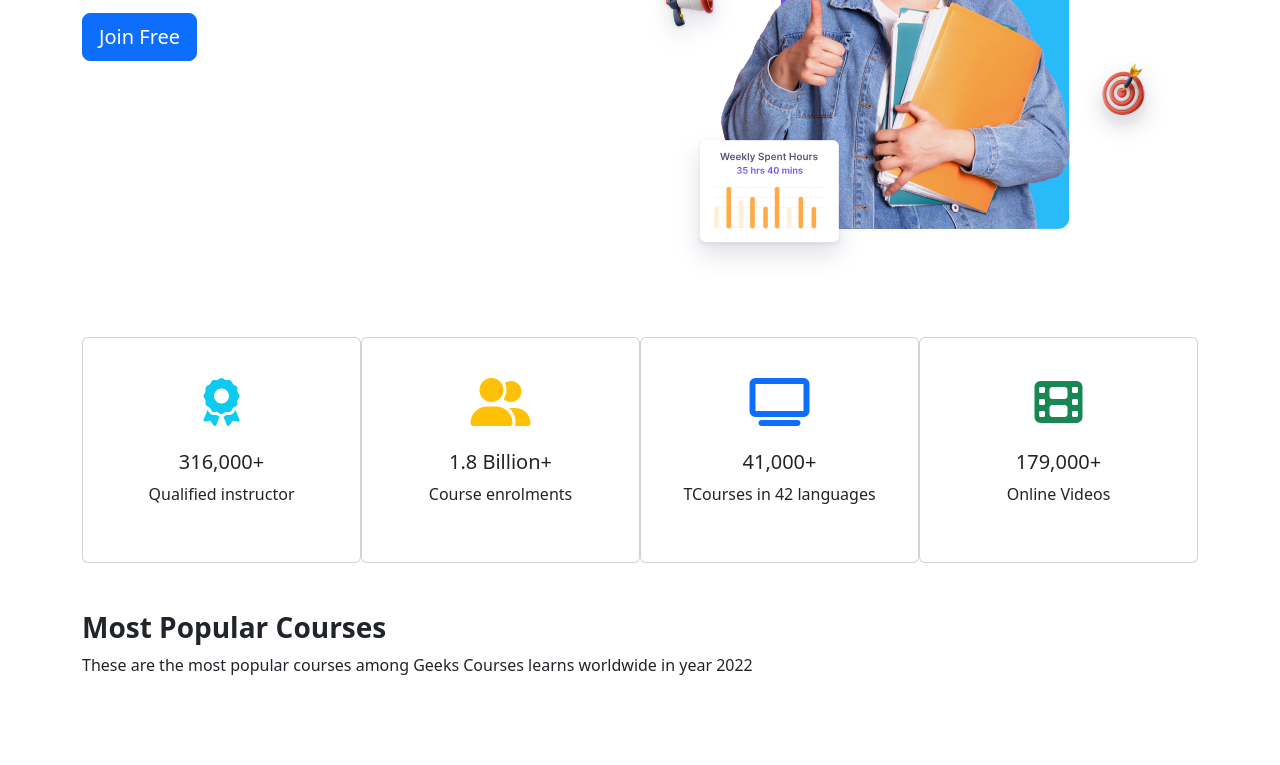
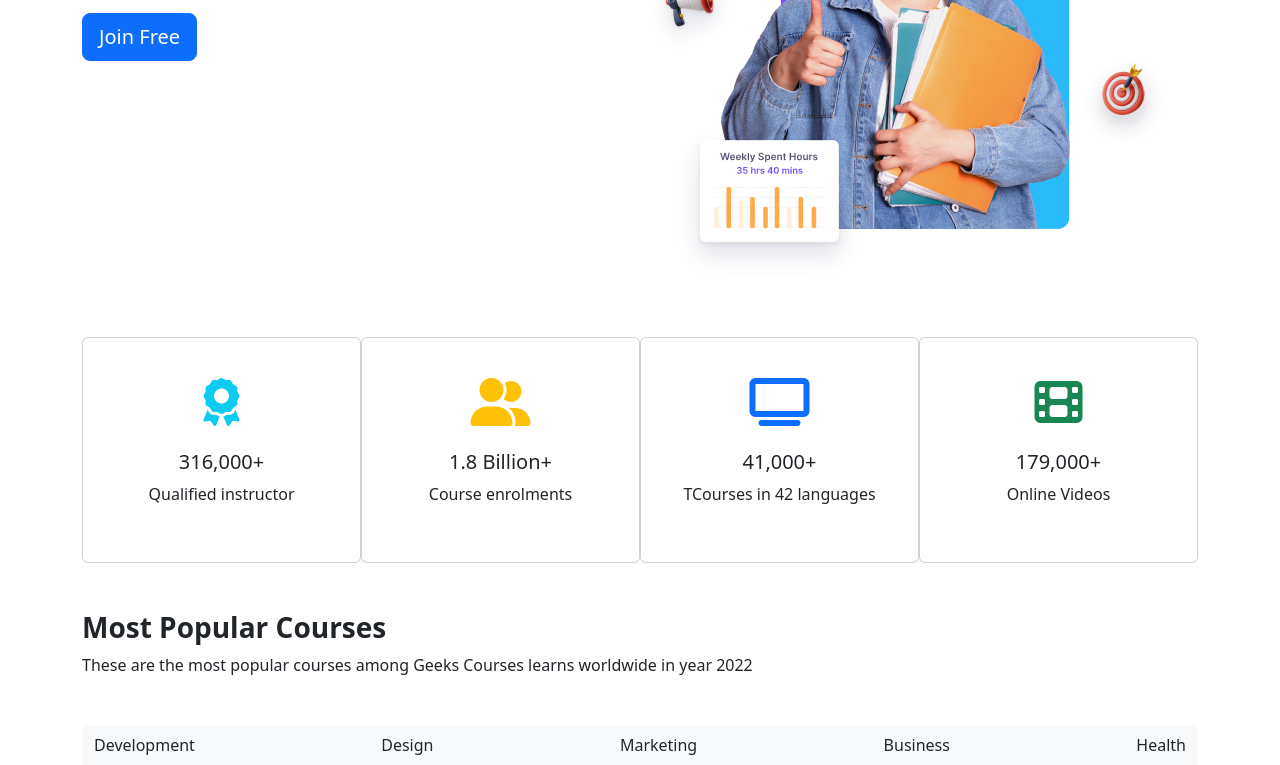
Before and after one commit to pokhengly/website1, a plain HTML site: page index.html in a window 1280 px wide. Shown: the part 323-1088 px from the top of the page. Before the commit the page ends 1016 px from the top, so only its background shows below. Drawn offline with Linux system fonts and the light colour scheme.

Commit message:
add some code

```diff
--- a/index.html
+++ b/index.html
@@ -155,8 +155,19 @@
 
 <!--class popular courses-->
 <div class="container mt-5 popular-container">
-    <div class="row">
         <h3><strong>Most Popular Courses</strong></h3>
         <p>These are the most popular courses among Geeks Courses learns worldwide in year 2022</p>
-    </div>
 </div>
+
+<!--Nav bar body-->
+<div class="container mt-5 nav-bar-body">
+    <nav class="navbar navbar-expand-lg navbar-dark bg-light ">
+        <div class="container-md">
+            <a class="navbar-item nav-link" href="#">Development</a>
+            <a class="navbar-item nav-link" href="#">Design</a>
+            <a class="navbar-item nav-link" href="#">Marketing</a>
+            <a class="navbar-item nav-link" href="#">Business</a>
+            <a class="navbar-item nav-link" href="#">Health</a>
+        </div>
+    </nav>
+</div>
```
